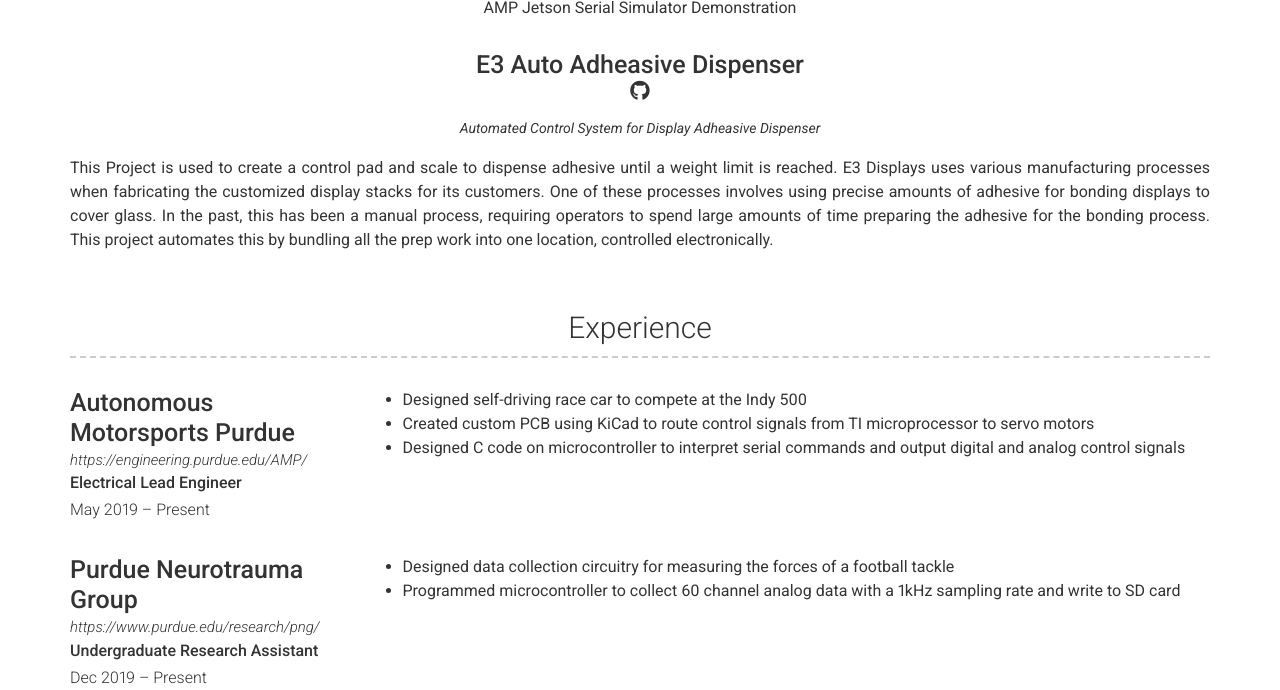
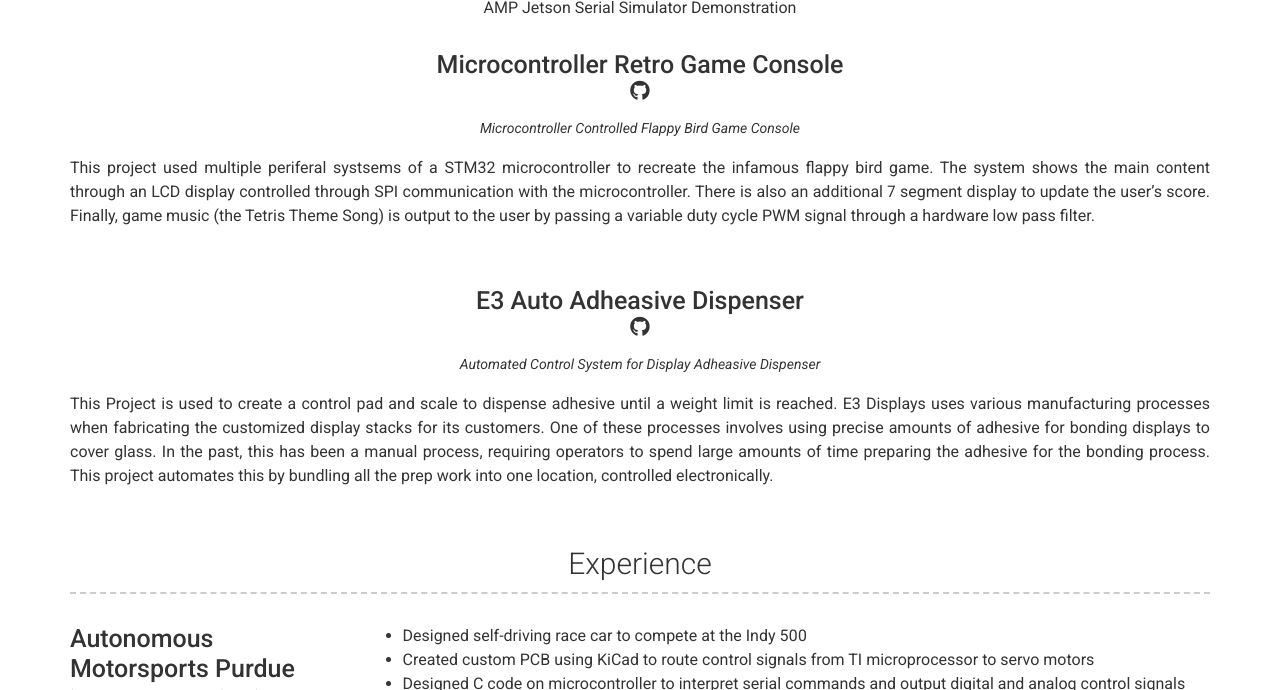
Before and after one commit to MArndt26/marndt26.github.io, a Jekyll site: the page built from index.md, in a window 1280 px wide and 900 px high, scrolled down 4181 px, cut to the strip 210-900 px from the top of the window. Built offline with Jekyll 4.4.1, drawn with Linux system fonts in a browser that asks for light colours; nearby versions of some CDN libraries.

Commit message:
added flappy bird game to projects page

```diff
--- a/_data/projects.yml
+++ b/_data/projects.yml
@@ -90,6 +90,18 @@
       video_title: AMP Jetson Serial Simulator Demonstration
 
 - layout: top-middle
+  name: Microcontroller Retro Game Console
+  # link: https://github.com/MArndt26/E3-Auto-Dispenser
+  github: MArndt26/MCU_Flappy_Bird
+  quote: >
+    Microcontroller Controlled Flappy Bird Game Console
+  description: | # this will include new lines to allow paragraphs
+    This project used multiple periferal systsems of a STM32 microcontroller to recreate the infamous flappy bird game.
+    The system shows the main content through an LCD display controlled through SPI communication with the microcontroller.
+    There is also an additional 7 segment display to update the user's score.  Finally, game music (the Tetris Theme Song)
+    is output to the user by passing a variable duty cycle PWM signal through a hardware low pass filter.
+
+- layout: top-middle
   name: E3 Auto Adheasive Dispenser
   # link: https://github.com/MArndt26/E3-Auto-Dispenser
   github: MArndt26/E3-Auto-Dispenser
```
